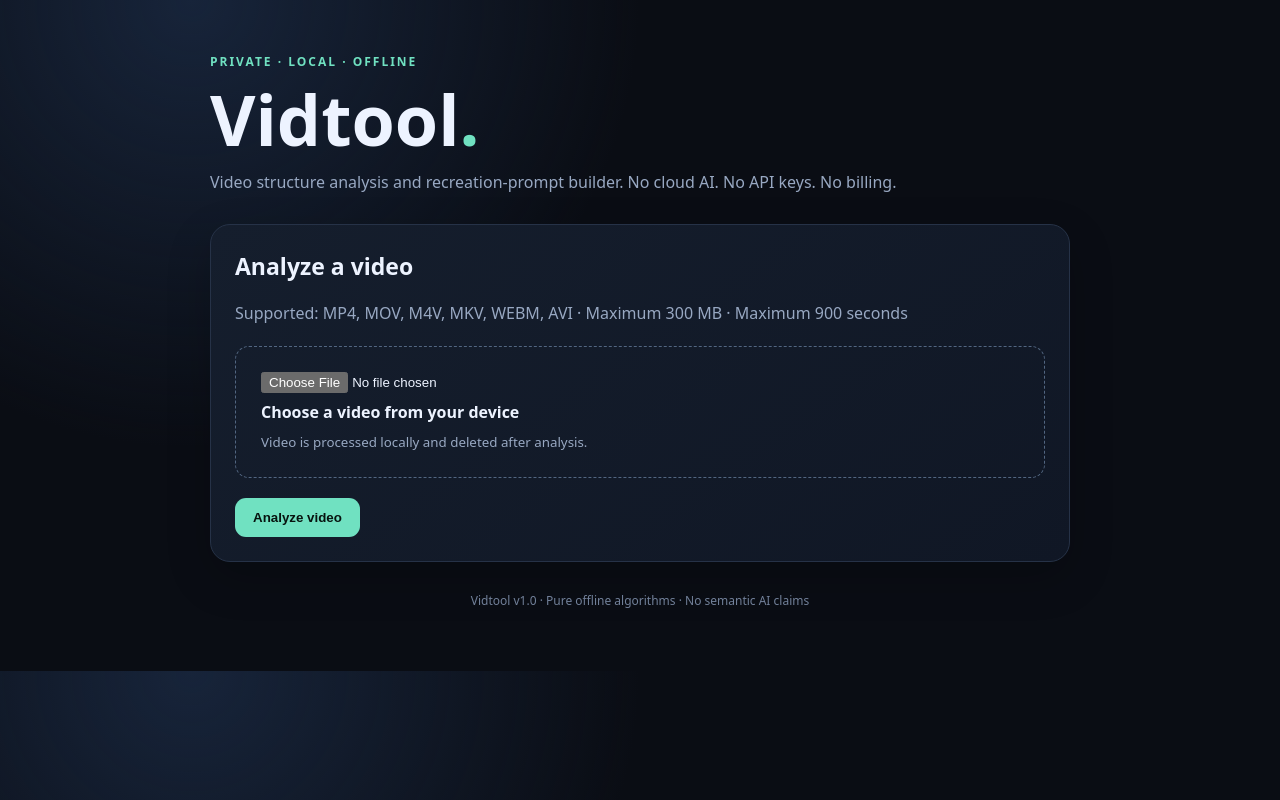
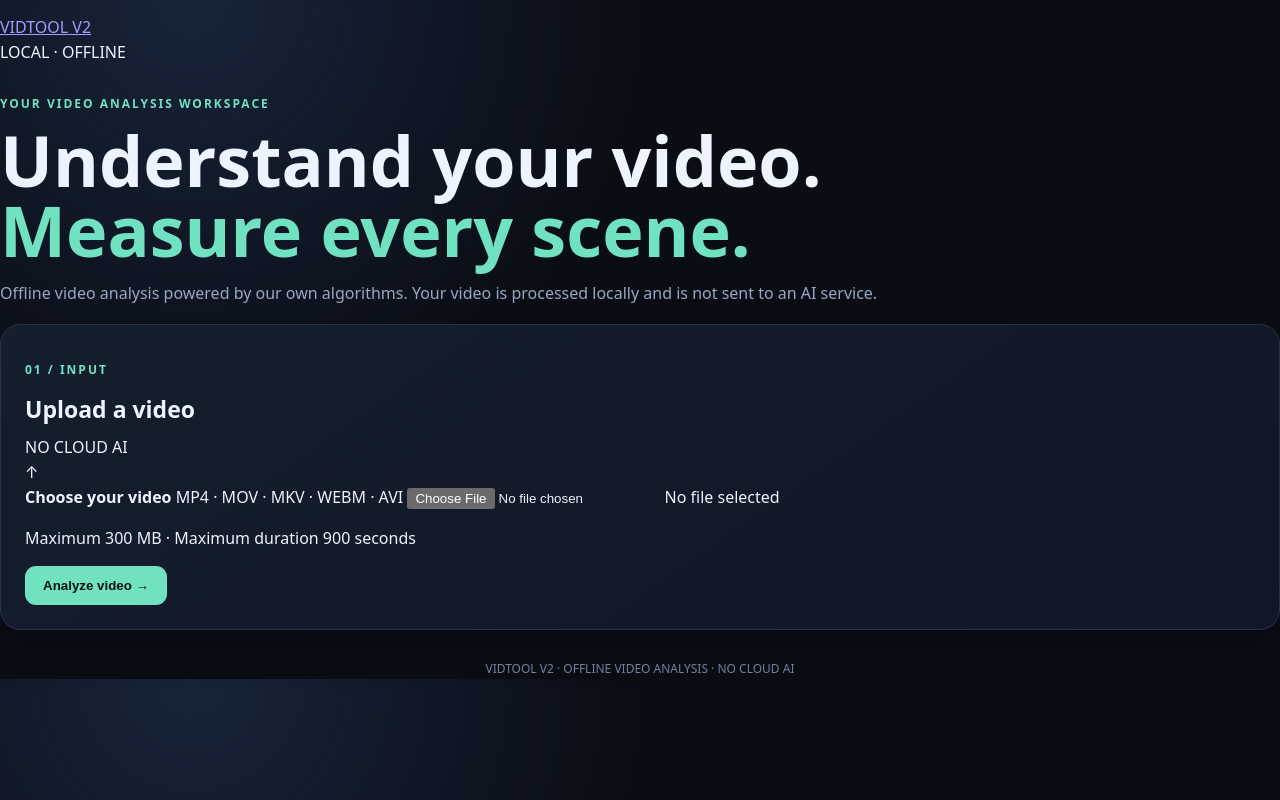
Before and after one commit to aresNrabbit/Ai-ares, a Flask app: page / in a window 1280 px wide. Run offline with Flask 3, Linux system fonts and the light colour scheme.

Commit message:
index.html

```diff
--- a/templates/index.html
+++ b/templates/index.html
@@ -1,54 +1,220 @@
-<!doctype html>
+
+<!DOCTYPE html>
 <html lang="en">
 <head>
-<meta charset="utf-8"><meta name="viewport" content="width=device-width,initial-scale=1">
-<title>Vidtool — Offline Video Reverse Engineering</title>
+  <meta charset="UTF-8">
+  <meta name="viewport" content="width=device-width, initial-scale=1">
+  <meta name="theme-color" content="#10131c">
+  <title>Vidtool V2 — Offline Video Intelligence</title>
   <link rel="stylesheet" href="{{ url_for('static', filename='style.css') }}">
 </head>
 <body>
-<main class="shell">
-<header><div class="eyebrow">PRIVATE · LOCAL · OFFLINE</div><h1>Vidtool<span>.</span></h1>
-<p class="sub">Video structure analysis and recreation-prompt builder. No cloud AI. No API keys. No billing.</p></header>
+  <header class="topbar">
+    <a class="brand" href="/">VIDTOOL<span> V2</span></a>
+    <div class="offline"><i></i> LOCAL · OFFLINE</div>
+  </header>
+
+  <main class="container">
+    <section class="hero">
+      <p class="eyebrow">YOUR VIDEO ANALYSIS WORKSPACE</p>
+      <h1>Understand your video.<br><span>Measure every scene.</span></h1>
+      <p class="sub">
+        Offline video analysis powered by our own algorithms.
+        Your video is processed locally and is not sent to an AI service.
+      </p>
+    </section>
+
+    {% if error %}
+      <div class="alert">{{ error }}</div>
+    {% endif %}
+
+    <section class="panel upload-panel">
+      <div class="section-heading">
+        <div>
+          <p class="eyebrow">01 / INPUT</p>
+          <h2>Upload a video</h2>
+        </div>
+        <span class="tag">NO CLOUD AI</span>
+      </div>
+
+      <form action="/analyze" method="post" enctype="multipart/form-data">
+        <label class="dropzone" for="video">
+          <div class="upload-icon">↑</div>
+          <strong>Choose your video</strong>
+          <span>MP4 · MOV · MKV · WEBM · AVI</span>
+          <input id="video" name="video" type="file"
+                 accept="video/*" required>
+          <span id="file-name" class="file-name">No file selected</span>
+        </label>
+        <p class="hint">
+          Maximum {{ max_upload_mb }} MB · Maximum duration
+          {{ max_duration }} seconds
+        </p>
+        <button class="primary" type="submit">Analyze video <span>→</span></button>
+      </form>
+    </section>
+
+    {% if report %}
+      <section class="results">
+        <div class="section-heading">
+          <div>
+            <p class="eyebrow">02 / ANALYSIS</p>
+            <h2>Analysis complete</h2>
+            <p class="hint">{{ report.filename }}</p>
+          </div>
+          <span class="tag success">PROCESSED LOCALLY</span>
+        </div>
+
+        <div class="metrics">
+          <article class="metric">
+            <span>Duration</span>
+            <strong>{{ report.metadata.duration }}s</strong>
+          </article>
+          <article class="metric">
+            <span>Resolution</span>
+            <strong>{{ report.metadata.width }} × {{ report.metadata.height }}</strong>
+          </article>
+          <article class="metric">
+            <span>Estimated scenes</span>
+            <strong>{{ report.summary.estimated_scenes }}</strong>
+          </article>
+          <article class="metric">
+            <span>Frames sampled</span>
+            <strong>{{ report.summary.sampled_frames }}</strong>
+          </article>
+        </div>
+
         <section class="panel">
-<h2>Analyze a video</h2>
-<p class="muted">Supported: MP4, MOV, M4V, MKV, WEBM, AVI · Maximum {{ max_upload_mb }} MB · Maximum {{ max_duration }} seconds</p>
-<form method="post" action="/analyze" enctype="multipart/form-data">
-<label class="drop"><input type="file" name="video" accept="video/*" required><span>Choose a video from your device</span><small>Video is processed locally and deleted after analysis.</small></label>
-<button type="submit">Analyze video</button>
-</form>
-{% if error %}<div class="error">{{ error }}</div>{% endif %}
+          <p class="eyebrow">03 / VISUAL MEASUREMENTS</p>
+          <h2>Video characteristics</h2>
+          <div class="measure-grid">
+            <div>
+              <span>Average brightness</span>
+              <strong>{{ report.summary.average_brightness }} / 255</strong>
+            </div>
+            <div>
+              <span>Average frame change</span>
+              <strong>{{ report.summary.average_frame_change }}</strong>
+            </div>
+            <div>
+              <span>Codec</span>
+              <strong>{{ report.metadata.codec }}</strong>
+            </div>
+            <div>
+              <span>Frame rate metadata</span>
+              <strong>{{ report.metadata.fps }}</strong>
+            </div>
+          </div>
         </section>
-{% if report %}
+
         <section class="panel">
-<div class="result-head"><h2>Analysis report</h2><a class="download" href="/report/{{ report.job_id }}">Download JSON</a></div>
-<div class="stats">
-<div><small>DURATION</small><b>{{ report.metadata.duration_seconds }}s</b></div>
-<div><small>RESOLUTION</small><b>{{ report.metadata.width }}×{{ report.metadata.height }}</b></div>
-<div><small>SAMPLED FRAMES</small><b>{{ report.visual_summary.sampled_frames }}</b></div>
-<div><small>SCENES EST.</small><b>{{ report.scenes|length }}</b></div>
+          <p class="eyebrow">04 / SCENE TIMELINE</p>
+          <h2>Detected scene changes</h2>
+          {% for scene in report.scenes %}
+            <article class="scene">
+              <div class="scene-top">
+                <strong>Scene {{ scene.scene }}</strong>
+                <span>{{ scene.start }}s — {{ scene.end }}s</span>
               </div>
-<h3>Visual measurements</h3>
-<p>{{ report.visual_summary.visual_change_label }} · Average brightness {{ report.visual_summary.average_brightness_0_255 }}/255 · Frame-change score {{ report.visual_summary.average_frame_change_percent }}%</p>
-<h3>Scene timeline</h3>
               <div class="timeline">
-{% for scene in report.scenes %}
-<article class="scene"><div class="time">{{ scene.start_seconds }}s — {{ scene.end_seconds }}s</div><b>Scene {{ scene.scene_number }}</b><p>{{ scene.description }}</p></article>
+                <div style="width: {{ (scene.duration / report.metadata.duration * 100)|round(2) }}%"></div>
+              </div>
+              <div class="scene-details">
+                <span>Brightness: {{ scene.average_brightness }}</span>
+                <span>Contrast: {{ scene.average_contrast }}</span>
+                <span>Frame change: {{ scene.average_motion_change }}</span>
+              </div>
+              <p class="hint">
+                Average RGB:
+                {{ scene.average_rgb.red }},
+                {{ scene.average_rgb.green }},
+                {{ scene.average_rgb.blue }}
+                · Keyframe time: {{ scene.keyframe_time }}s
+              </p>
+            </article>
+          {% else %}
+            <p class="hint">No scene segments could be generated.</p>
           {% endfor %}
+        </section>
+
+        <section class="panel">
+          <p class="eyebrow">05 / AUDIO</p>
+          <h2>Audio measurements</h2>
+          {% if report.audio.available %}
+            <div class="measure-grid">
+              <div>
+                <span>Mean loudness</span>
+                <strong>{{ report.audio.mean_volume_db if report.audio.mean_volume_db is not none else "Unavailable" }}</strong>
               </div>
-<h3>Audio</h3>
-<p>{% if report.audio.present %}Audio detected. Mean volume: {{ report.audio.mean_volume_db if report.audio.mean_volume_db is not none else "unavailable" }} dB; peak: {{ report.audio.peak_volume_db if report.audio.peak_volume_db is not none else "unavailable" }} dB.{% else %}No audio stream detected.{% endif %}</p>
-<p class="muted">{{ report.audio.note }}</p>
-<h3>Recreation prompt</h3>
-<textarea id="prompt" readonly>{{ report.recreation_prompt }}</textarea>
-<div class="actions"><button type="button" class="secondary" onclick="copyPrompt()">Copy prompt</button><button type="button" class="secondary" onclick="copyJson()">Copy report JSON</button></div>
-<h3>Accuracy & limitations</h3><ul>{% for item in report.limitations %}<li>{{ item }}</li>{% endfor %}</ul>
-<script id="report-data" type="application/json">{{ report|tojson }}</script>
+              <div>
+                <span>Maximum loudness</span>
+                <strong>{{ report.audio.max_volume_db if report.audio.max_volume_db is not none else "Unavailable" }}</strong>
+              </div>
+              <div>
+                <span>Silence regions</span>
+                <strong>{{ report.audio.silence_regions|length }}</strong>
+              </div>
+            </div>
+            <p class="hint">{{ report.audio.note }}</p>
+          {% else %}
+            <p class="hint">{{ report.audio.reason }}</p>
+          {% endif %}
+        </section>
+
+        <section class="panel">
+          <p class="eyebrow">06 / PROMPT RECONSTRUCTION</p>
+          <h2>Evidence-based prompt</h2>
+          <textarea id="prompt" readonly>{{ report.prompt }}</textarea>
+          <div class="actions">
+            <button class="secondary" type="button" id="copy-prompt">Copy prompt</button>
+            <a class="secondary link-button" href="/report/{{ report_id }}">Download JSON report</a>
+            <a class="secondary link-button" href="data:text/plain;charset=utf-8,{{ report.prompt|urlencode }}" download="vidtool-prompt.txt">Download TXT prompt</a>
+          </div>
+          <p id="copy-status" class="hint" aria-live="polite"></p>
+        </section>
+
+        <section class="panel note-panel">
+          <h2>Analysis limitations</h2>
+          <ul>
+            {% for item in report.limitations %}
+              <li>{{ item }}</li>
+            {% endfor %}
+          </ul>
+        </section>
       </section>
     {% endif %}
-<footer>Vidtool v1.0 · Pure offline algorithms · No semantic AI claims</footer>
+
+    <footer>
+      VIDTOOL V2 · OFFLINE VIDEO ANALYSIS · NO CLOUD AI
+    </footer>
   </main>
+
   <script>
-function copyPrompt(){const t=document.getElementById('prompt');t.select();document.execCommand('copy');}
-function copyJson(){const d=JSON.parse(document.getElementById('report-data').textContent);navigator.clipboard?.writeText(JSON.stringify(d,null,2)).then(()=>alert('Report JSON copied.')).catch(()=>alert('Clipboard unavailable in this browser.'));}
+    const input = document.getElementById("video");
+    const fileName = document.getElementById("file-name");
+
+    if (input) {
+      input.addEventListener("change", () => {
+        fileName.textContent = input.files.length
+          ? input.files[0].name
+          : "No file selected";
+      });
+    }
+
+    const copyButton = document.getElementById("copy-prompt");
+    if (copyButton) {
+      copyButton.addEventListener("click", async () => {
+        const prompt = document.getElementById("prompt");
+        const status = document.getElementById("copy-status");
+        try {
+          await navigator.clipboard.writeText(prompt.value);
+          status.textContent = "Prompt copied.";
+        } catch {
+          prompt.select();
+          status.textContent = "Select and copy the prompt manually.";
+        }
+      });
+    }
   </script>
-</body></html>
+</body>
+</html>
```
Lines whose indentation alone changed are shown as unchanged.
